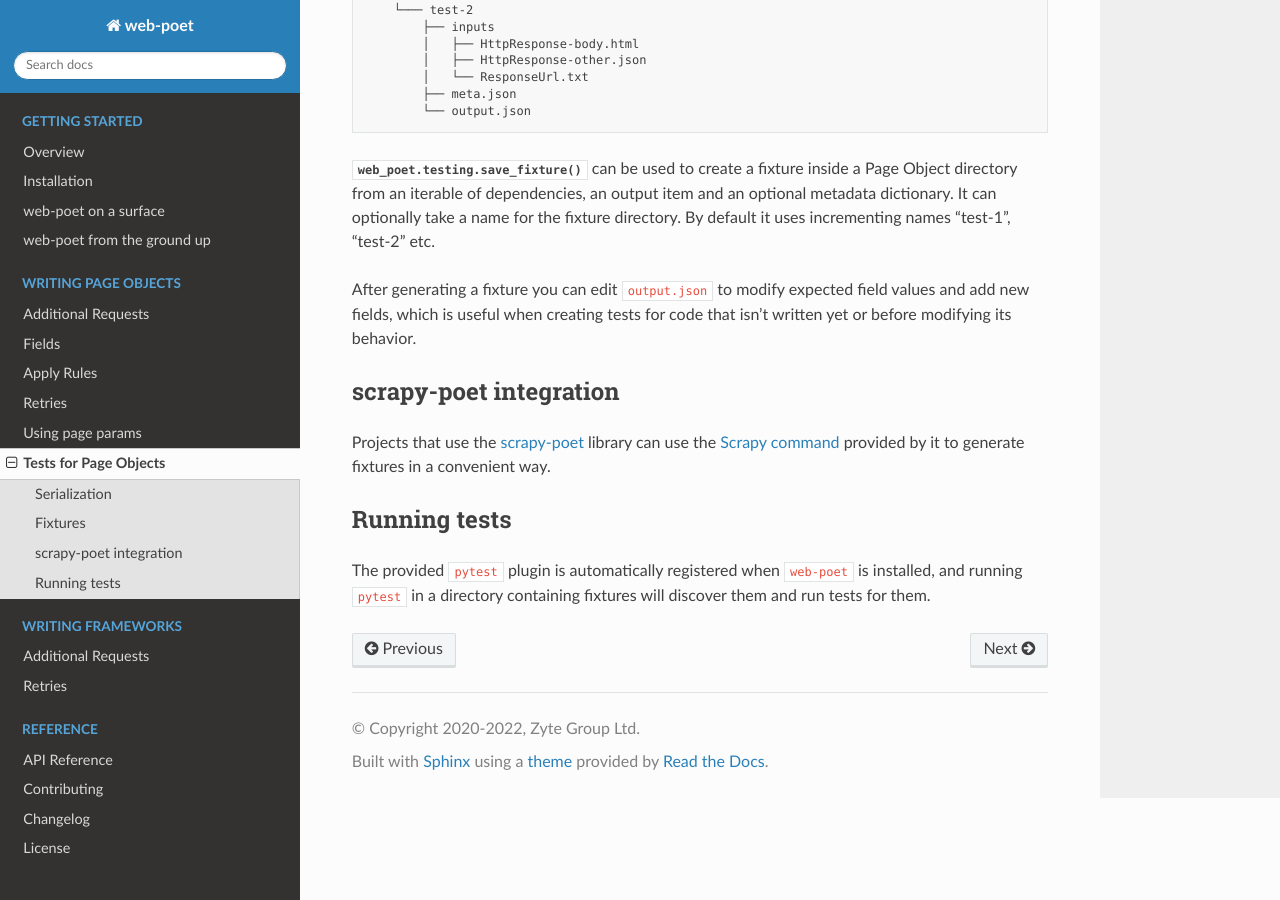
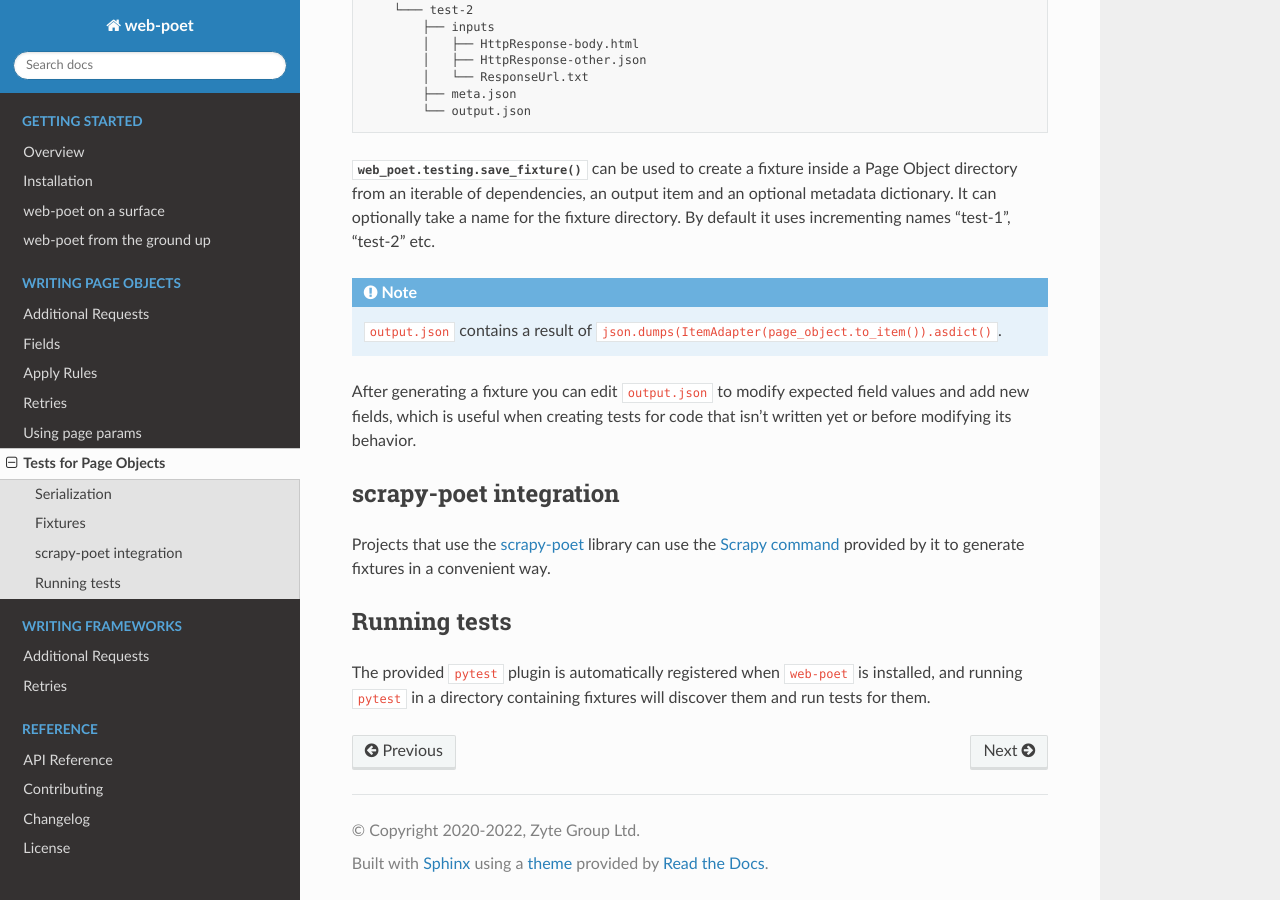
Before and after one commit to scrapinghub/web-poet, a Sphinx documentation site: the page built from docs/page-objects/testing.rst, in a window 1280 px wide and 900 px high, scrolled down 1268 px. Built offline with Sphinx 7.4.7 and the Read the Docs theme 2.0.0, drawn with Linux system fonts in a browser that asks for light colours.

Commit message:
A doc note about output.json.

```diff
--- a/docs/page-objects/testing.rst
+++ b/docs/page-objects/testing.rst
@@ -72,6 +72,10 @@ Page Object directory from an iterable of dependencies, an output item and an
 optional metadata dictionary. It can optionally take a name for the fixture
 directory. By default it uses incrementing names "test-1", "test-2" etc.
 
+.. note::
+    ``output.json`` contains a result of
+    ``json.dumps(ItemAdapter(page_object.to_item()).asdict()``.
+
 After generating a fixture you can edit ``output.json`` to modify expected
 field values and add new fields, which is useful when creating tests for code
 that isn't written yet or before modifying its behavior.
```
